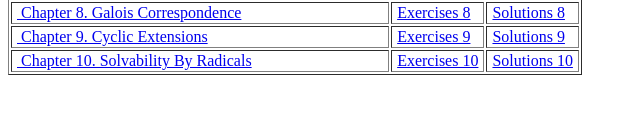
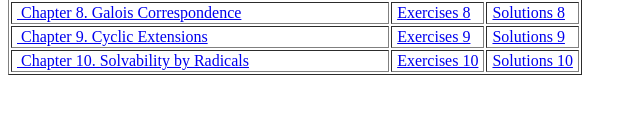
Before and after one commit to kuhatje/PMATH348, a plain HTML site: page pmath348-2025-W/Notes/index.html in a window 1280 px wide. Shown: the part 330-444 px from the top of the page, 0-640 px from the left. Drawn offline with Linux system fonts and the light colour scheme.

Commit message:
udpates.

```diff
--- a/pmath348-2025-W/Notes/index.html
+++ b/pmath348-2025-W/Notes/index.html
@@ -81,7 +81,7 @@
 
  <tr>
 <td>&nbsp;<a href="index.html">
-Chapter 10. Solvability By Radicals</a>&nbsp;</td>
+Chapter 10. Solvability by Radicals</a>&nbsp;</td>
 <td>&nbsp;<a href="index.html">Exercises 10</a>&nbsp;</td>
 <td>&nbsp;<a href="index.html">Solutions 10</a>&nbsp;</td>
 </tr>
```
